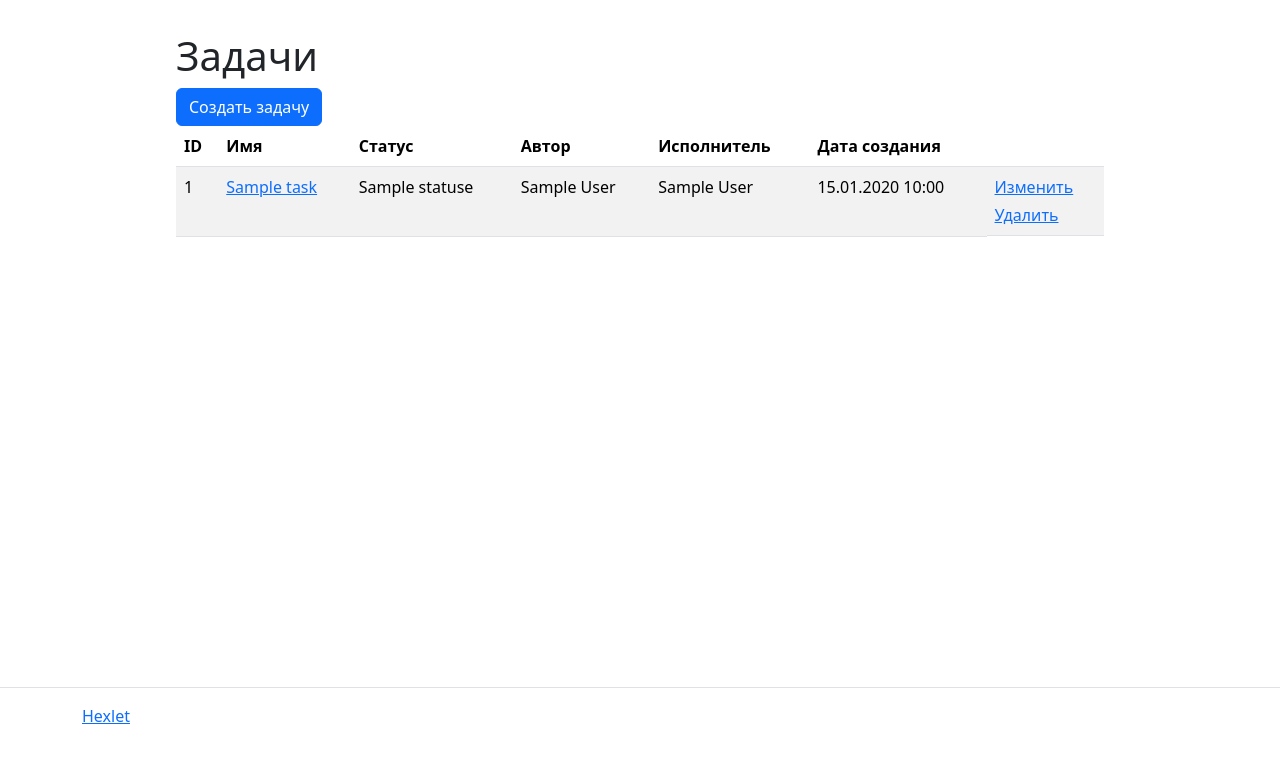
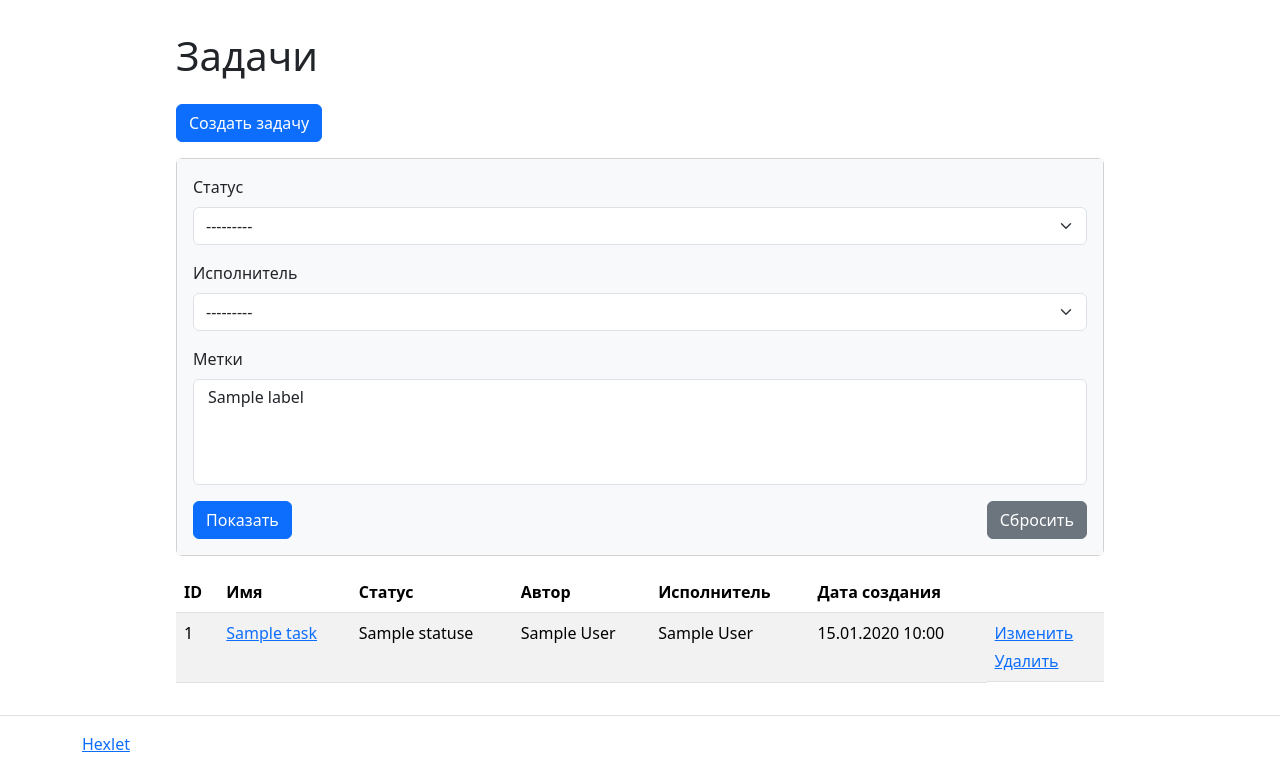
Before and after one commit to vavilin-di/middle-python-project-52, a Django app: page /tasks/ in a window 1280 px wide. Shown: the part 56-828 px from the top of the page. Before the commit the page ends 780 px from the top, so only its background shows below. Run offline with Django 5.2, Linux system fonts and the light colour scheme; a user stored in the database is signed in; tables that the repository leaves empty hold one stand-in row (values such as "Sample post"); parts of the project's set-up code (start-up, migrations or seed data) failed here and were passed over; some libraries are stand-ins or nearby versions.

Commit message:
Добавлена фильтрация при просмотре списка задач.

```diff
--- a/task_manager/templates/tasks/list.html
+++ b/task_manager/templates/tasks/list.html
@@ -2,10 +2,54 @@
 {% load django_bootstrap5 %}
 {% block content %}
     <h1>Задачи</h1>
-    {% url 'tasks:create' as create_link %}
-    {% with 'Создать задачу' as create_button_title %}
-        {% bootstrap_button create_button_title href=create_link button_class="btn-primary" %}
-    {% endwith %}
+    {% url "tasks:create" as create_link %}
+    {% bootstrap_button "Создать задачу" href=create_link button_class="btn-primary mt-3 mb-3" %}
+    {# Из-за ошибки в django-bootstrap5, которая не позволяет не устанавливать класс `is_valid` #}
+    {# полям формы (из-за чего они выделяются как валидированные, что излишне и противоречит макету) #}
+    {# принято решение добавить отрисовку полей вручную #}
+    <div class="card mb-3">
+        <div class="card-body bg-light">
+            <form action="{% url 'tasks:list' %}" method="get" novalidate>
+                <div class="mb-3">
+                    <label class="form-label" for="id_status">Статус</label>
+                    <select name="status" class="form-select" id="id_status">
+                        {% for value, label in filter_form.status.field.choices %}
+                            <option value="{{ value }}"
+                                    {% if filter_form.status.value|stringformat:"s" == value|stringformat:"s" %}selected{% endif %}>
+                                {{ label }}
+                            </option>
+                        {% endfor %}
+                    </select>
+                </div>
+                <div class="mb-3">
+                    <label class="form-label" for="id_executor">Исполнитель</label>
+                    <select name="executor" class="form-select" id="id_executor">
+                        {% for value, label in filter_form.executor.field.choices %}
+                            <option value="{{ value }}"
+                                    {% if filter_form.executor.value|stringformat:"s" == value|stringformat:"s" %}selected{% endif %}>
+                                {{ label }}
+                            </option>
+                        {% endfor %}
+                    </select>
+                </div>
+                <div class="mb-3">
+                    <label class="form-label" for="id_labels">Метки</label>
+                    <select name="labels" class="form-select" id="id_labels" multiple>
+                        {% for value, label in filter_form.labels.field.choices %}
+                            <option value="{{ value }}"
+                                    {% if value|stringformat:"s" in filter_form.labels.value %}selected{% endif %}>
+                                {{ label }}
+                            </option>
+                        {% endfor %}
+                    </select>
+                </div>
+                <div class="d-flex justify-content-between mt-3">
+                    {% bootstrap_button "Показать" button_type="submit" button_class="btn-primary" %}
+                    {% bootstrap_button "Сбросить" button_type="reset" button_class="btn-secondary" %}
+                </div>
+            </form>
+        </div>
+    </div>
     {% if tasks %}
         <table class="table table-unbordered table-striped">
             <thead>
```
